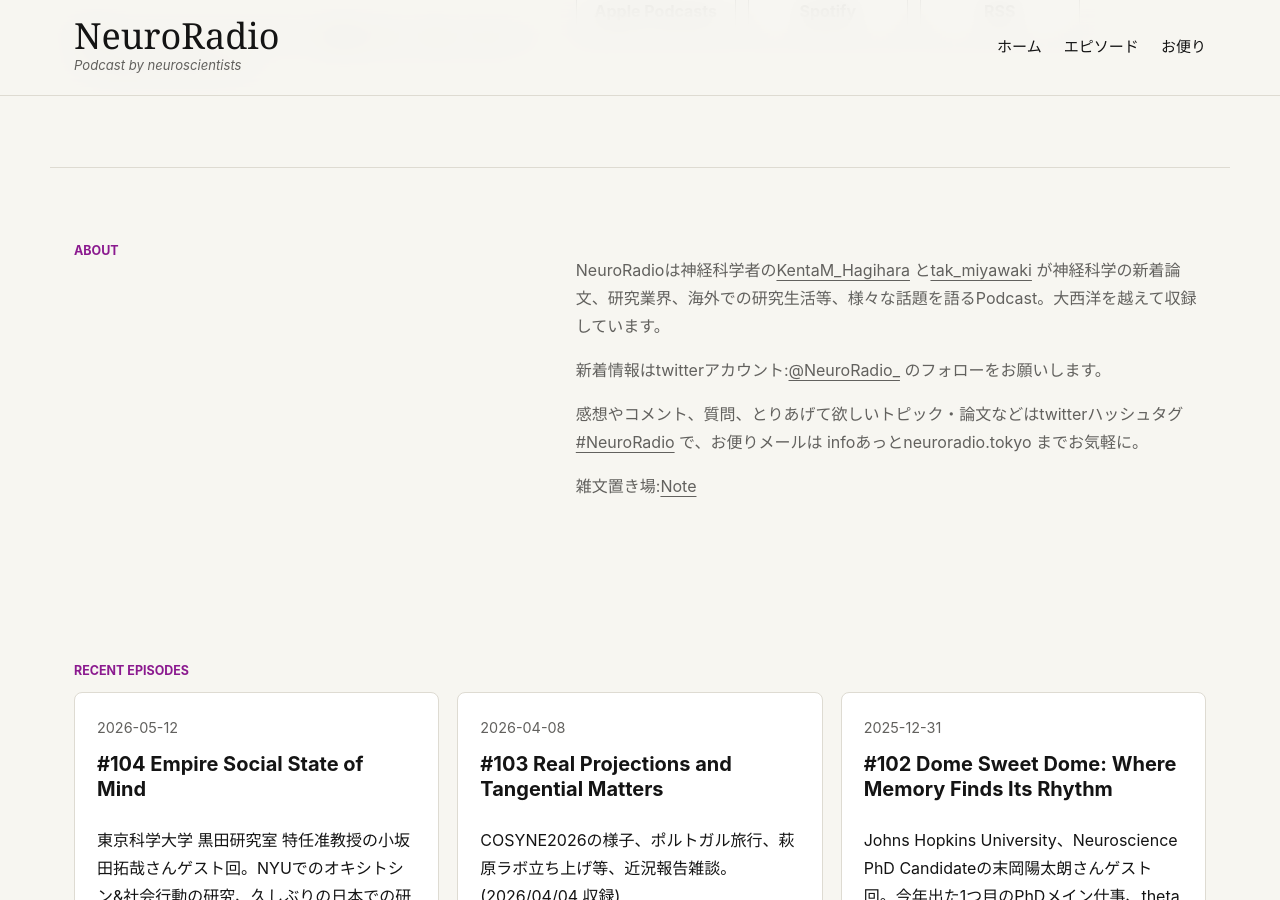
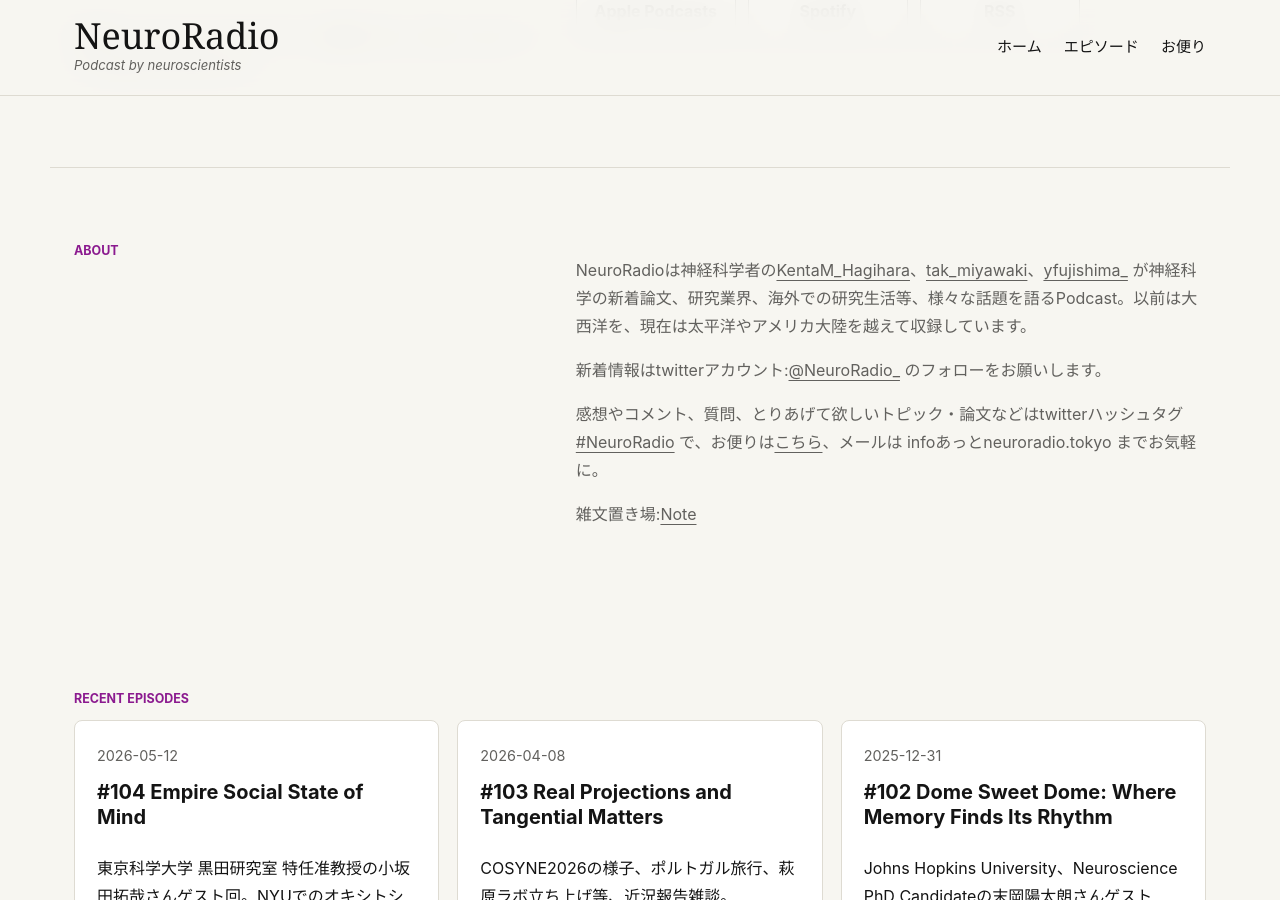
Before and after one commit to yfujis/neuroradio.github.io, a Jekyll site: the page built from index.html, in a window 1280 px wide and 900 px high, scrolled down 714 px. Built offline with Jekyll 4.4.1, drawn with Linux system fonts in a browser that asks for light colours.

Commit message:
Update about copy

```diff
--- a/index.html
+++ b/index.html
@@ -36,9 +36,9 @@ summary: 神経科学者による日本語Podcast。最新回、エピソード
   <section class="about-section" id="about" aria-label="About">
     <p class="eyebrow">About</p>
     <div class="about-grid">
-      <p>NeuroRadioは神経科学者の<a href="https://twitter.com/KentaM_Hagihara">KentaM_Hagihara</a> と<a href="https://twitter.com/tak_miyawaki">tak_miyawaki</a> が神経科学の新着論文、研究業界、海外での研究生活等、様々な話題を語るPodcast。大西洋を越えて収録しています。</p>
+      <p>NeuroRadioは神経科学者の<a href="https://twitter.com/KentaM_Hagihara">KentaM_Hagihara</a>、<a href="https://twitter.com/tak_miyawaki">tak_miyawaki</a>、<a href="https://twitter.com/yfujishima_">yfujishima_</a> が神経科学の新着論文、研究業界、海外での研究生活等、様々な話題を語るPodcast。以前は大西洋を、現在は太平洋やアメリカ大陸を越えて収録しています。</p>
       <p>新着情報はtwitterアカウント:<a href="https://twitter.com/NeuroRadio_">@NeuroRadio_</a> のフォローをお願いします。</p>
-      <p>感想やコメント、質問、とりあげて欲しいトピック・論文などはtwitterハッシュタグ <a href="https://twitter.com/hashtag/NeuroRadio">#NeuroRadio</a> で、お便りメールは infoあっとneuroradio.tokyo までお気軽に。</p>
+      <p>感想やコメント、質問、とりあげて欲しいトピック・論文などはtwitterハッシュタグ <a href="https://twitter.com/hashtag/NeuroRadio">#NeuroRadio</a> で、お便りは<a href="{{ '/otayori/' | relative_url }}">こちら</a>、メールは infoあっとneuroradio.tokyo までお気軽に。</p>
       <p>雑文置き場:<a href="https://note.com/neuroradio">Note</a></p>
     </div>
   </section>
```
